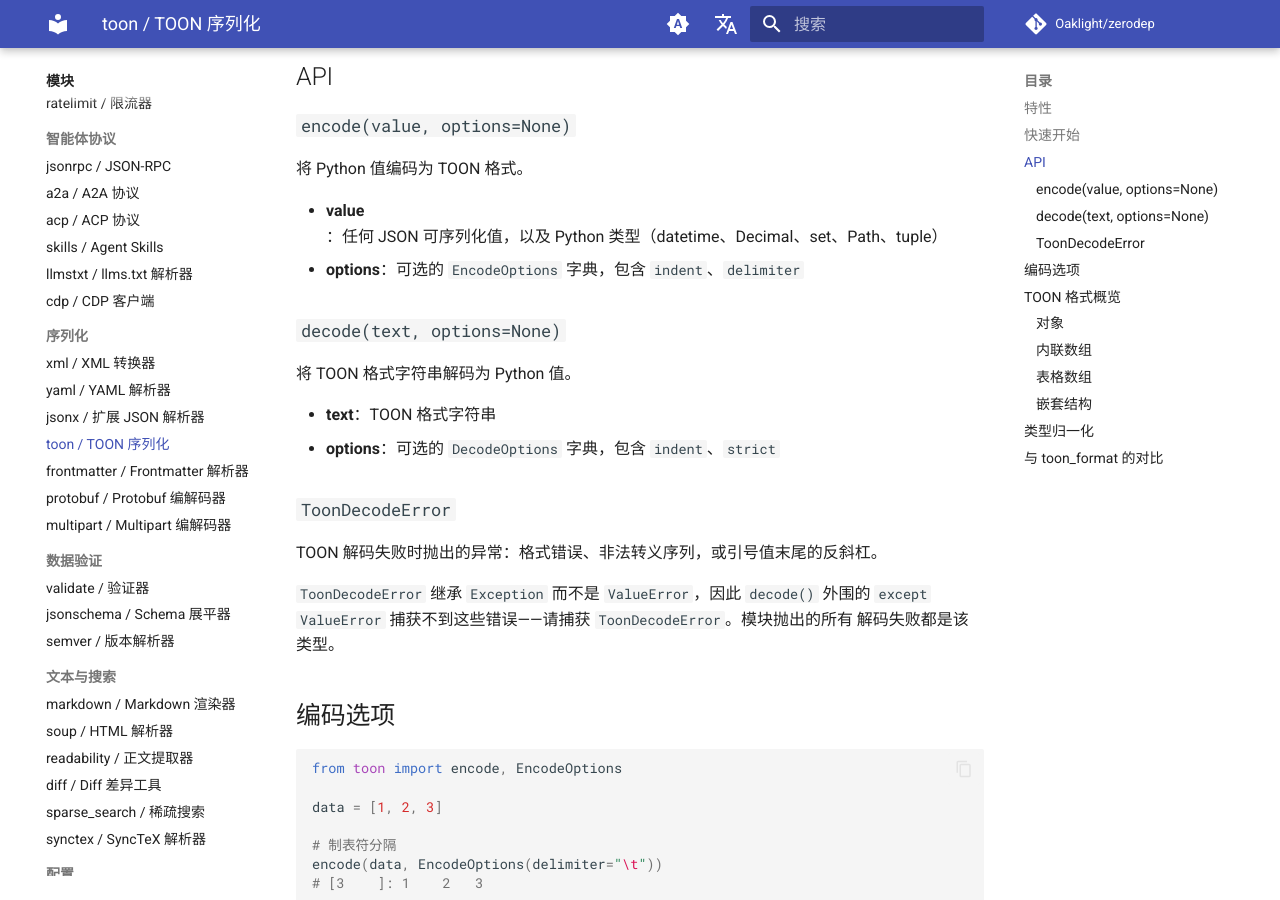
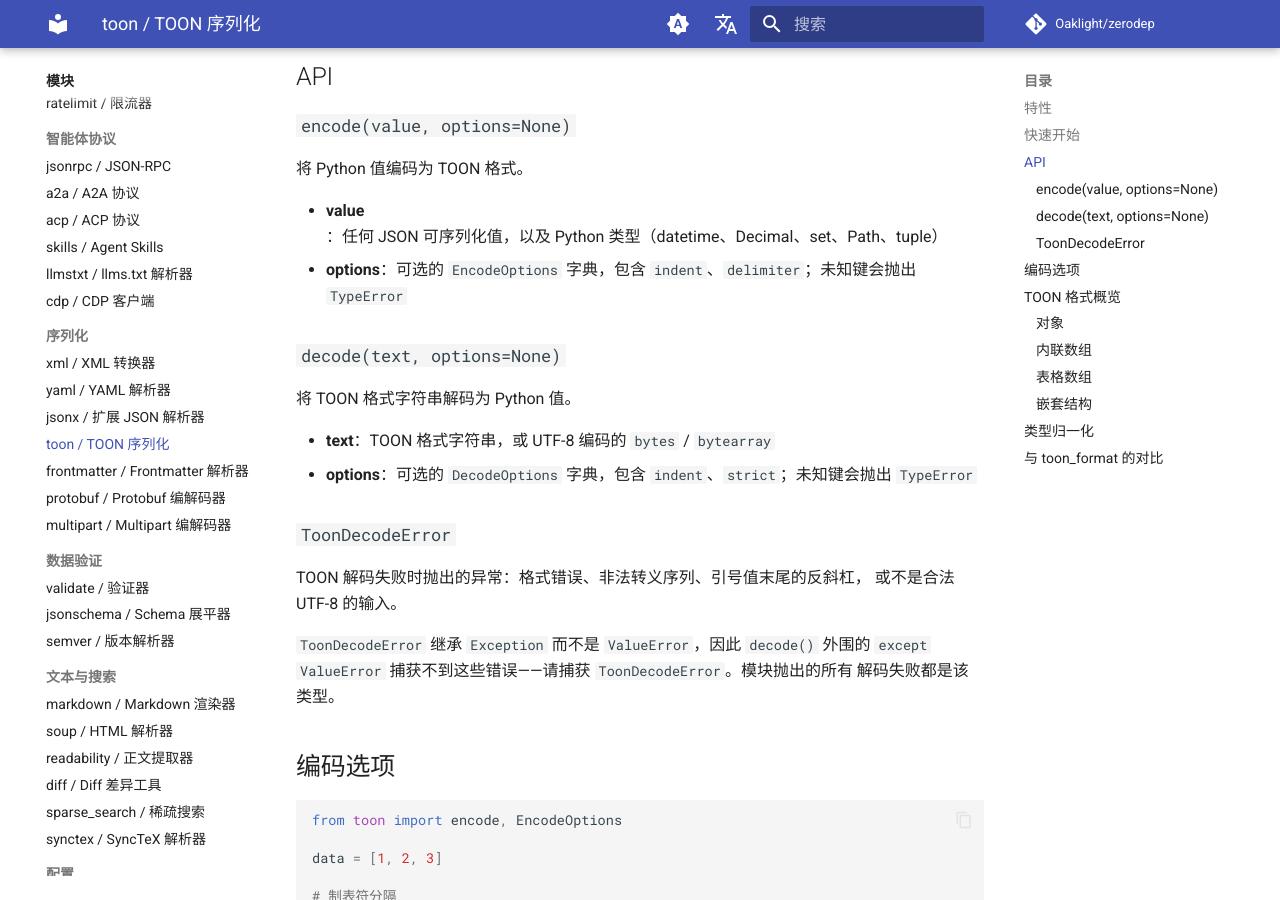
Before and after one commit to Oaklight/zerodep, an MkDocs documentation site: the page built from docs/modules/toon.md, in a window 1280 px wide and 900 px high, scrolled down 1209 px. Built offline with MkDocs 1.6.1 and Material for MkDocs 9.7.7, drawn with Linux system fonts in a browser that asks for light colours; comment, search, counter and statistics services are not loaded.

Commit message:
docs：jsonx 与 toon 的复盘后续修复
记录 loads_lines 钩子退出快速路径与明确的 bytes 错误、toon 的未知选项校验与 bytes 输入，以及基准工作流对固定 TOON 参考实现的断言。

```diff
--- a/docs/modules/toon.md
+++ b/docs/modules/toon.md
@@ -51,18 +51,19 @@ print(encode(employees))
 将 Python 值编码为 TOON 格式。
 
 - **value**：任何 JSON 可序列化值，以及 Python 类型（datetime、Decimal、set、Path、tuple）
-- **options**：可选的 `EncodeOptions` 字典，包含 `indent`、`delimiter`
+- **options**：可选的 `EncodeOptions` 字典，包含 `indent`、`delimiter`；未知键会抛出 `TypeError`
 
 ### `decode(text, options=None)`
 
 将 TOON 格式字符串解码为 Python 值。
 
-- **text**：TOON 格式字符串
-- **options**：可选的 `DecodeOptions` 字典，包含 `indent`、`strict`
+- **text**：TOON 格式字符串，或 UTF-8 编码的 `bytes` / `bytearray`
+- **options**：可选的 `DecodeOptions` 字典，包含 `indent`、`strict`；未知键会抛出 `TypeError`
 
 ### `ToonDecodeError`
 
-TOON 解码失败时抛出的异常：格式错误、非法转义序列，或引号值末尾的反斜杠。
+TOON 解码失败时抛出的异常：格式错误、非法转义序列、引号值末尾的反斜杠，
+或不是合法 UTF-8 的输入。
 
 `ToonDecodeError` 继承 `Exception` 而不是 `ValueError`，因此 `decode()` 外围的
 `except ValueError` 捕获不到这些错误——请捕获 `ToonDecodeError`。模块抛出的所有
```
Also changed, not shown: docs/changelog.md (+3 -0 lines), docs/modules/jsonx.md (+1 -1 lines).
